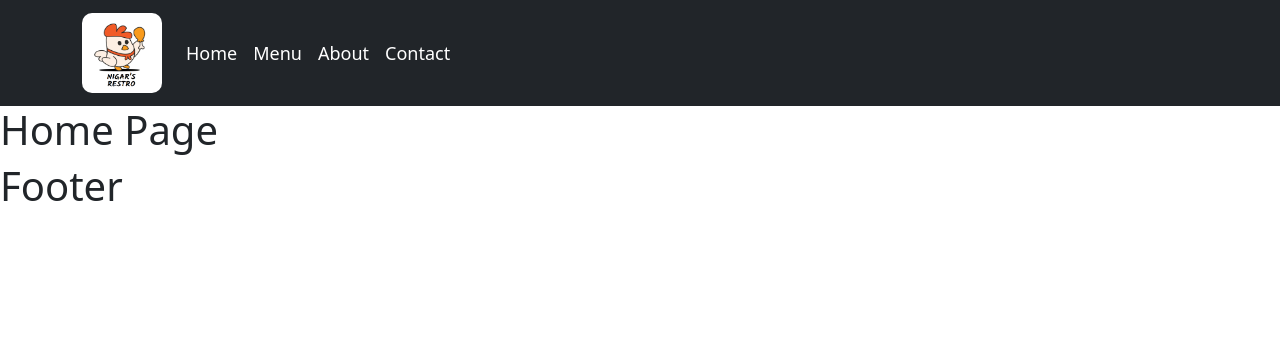
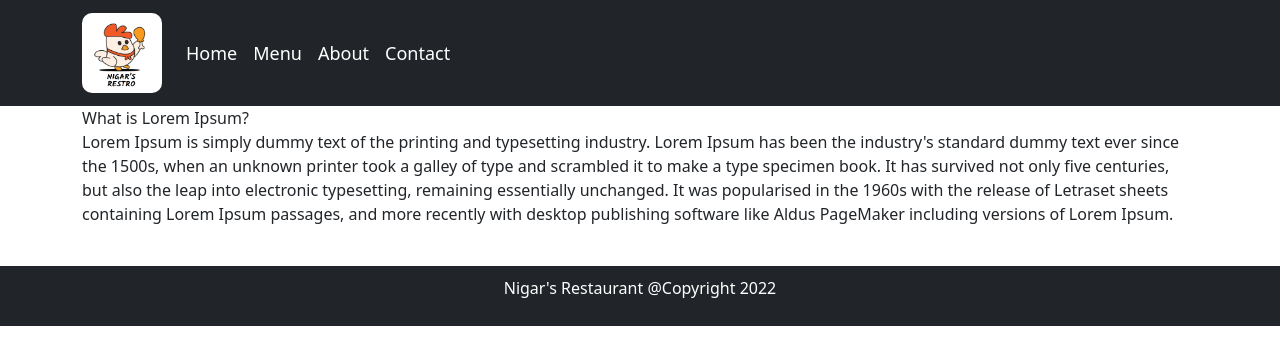
Before and after one commit to nigarkhan12/Restaurant, a React (Create React App) app: page /about in a window 1280 px wide. Shown: the top 364 px of the page. Built offline with nearby package versions, Linux system fonts and the light colour scheme.

Commit message:
Footer added

```diff
--- a/src/assets/css/main.css
+++ b/src/assets/css/main.css
@@ -8,3 +8,12 @@
   height: 80px;
   border-radius: 10px;
 }
+.footer {
+  background-color: #212529;
+  margin: 12px auto;
+  padding: 10px;
+  position: relative;
+  bottom: 0;
+  width: 100%;
+  color: white;
+}
--- a/src/components/body/about.jsx
+++ b/src/components/body/about.jsx
@@ -1,9 +1,28 @@
-import React from "react";
+import React, { Fragment } from "react";
+import { Container } from "react-bootstrap";
 
 const About = () => {
   return (
     <div>
-      <h1>Home Page</h1>
+      <Fragment>
+        <Container>
+          <p>
+            What is Lorem Ipsum?
+            <br />
+            Lorem Ipsum is simply dummy text of the printing and typesetting
+            industry. Lorem Ipsum has been the industry's standard dummy text
+            ever since the 1500s, when an unknown printer took a galley of type
+            and scrambled it to make a type specimen book. It has survived not
+            only five centuries, but also the leap into electronic typesetting,
+            remaining essentially unchanged. It was popularised in the 1960s
+            with the release of Letraset sheets containing Lorem Ipsum passages,
+            and more recently with desktop publishing software like Aldus
+            PageMaker including versions of Lorem Ipsum.
+            <br />
+            <br />
+          </p>
+        </Container>
+      </Fragment>
     </div>
   );
 };
--- a/src/components/footer/footer.jsx
+++ b/src/components/footer/footer.jsx
@@ -1,9 +1,16 @@
 import React from "react";
+import "../../assets/css/main.css";
 
 const Footer = () => {
   return (
-    <div>
-      <h1>Footer</h1>
+    <div className="footer">
+      <div className="container">
+        <div className="row justify-content-center">
+          <div className="col-auto">
+            <p>Nigar's Restaurant @Copyright 2022</p>
+          </div>
+        </div>
+      </div>
     </div>
   );
 };
```
